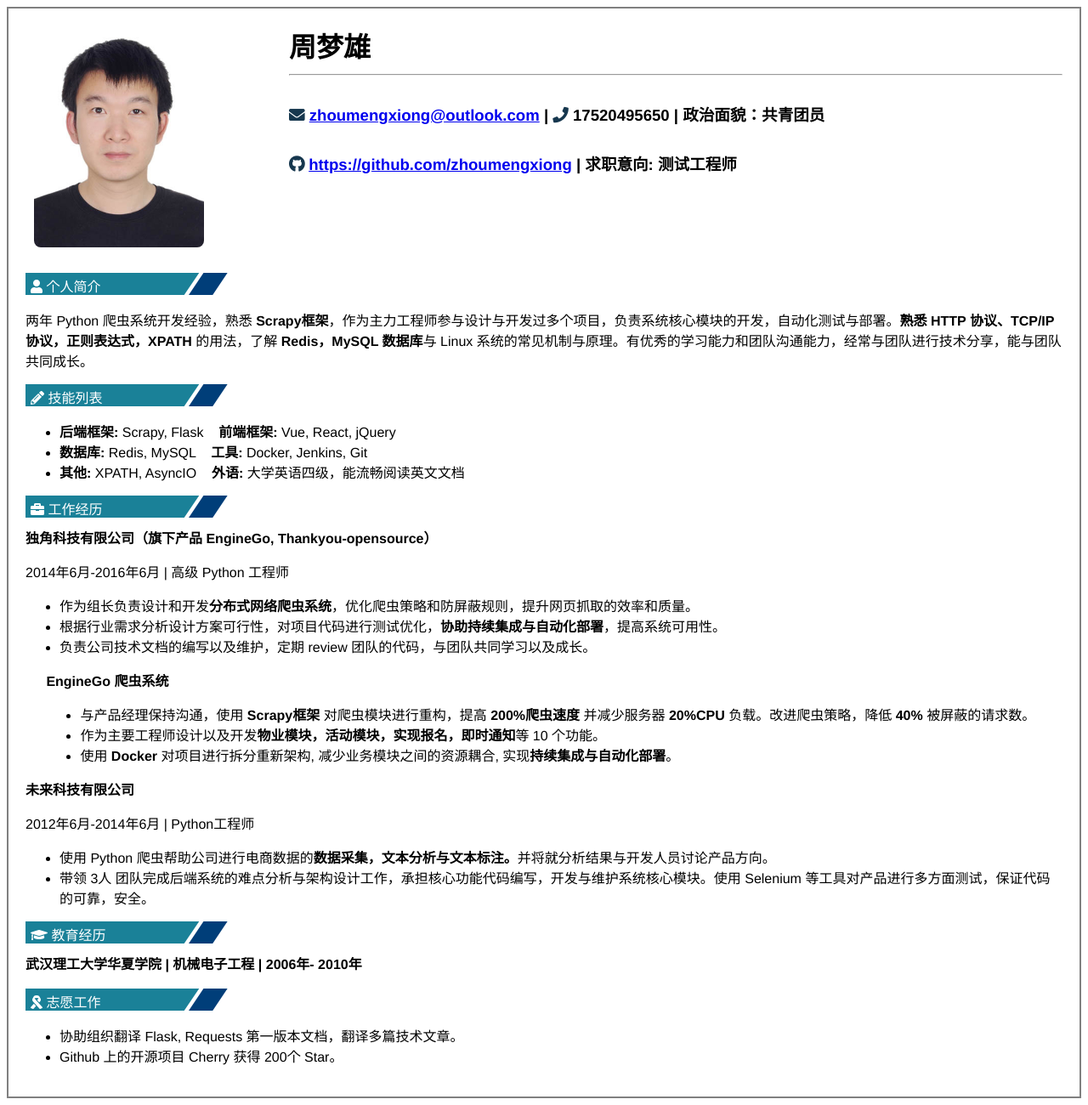
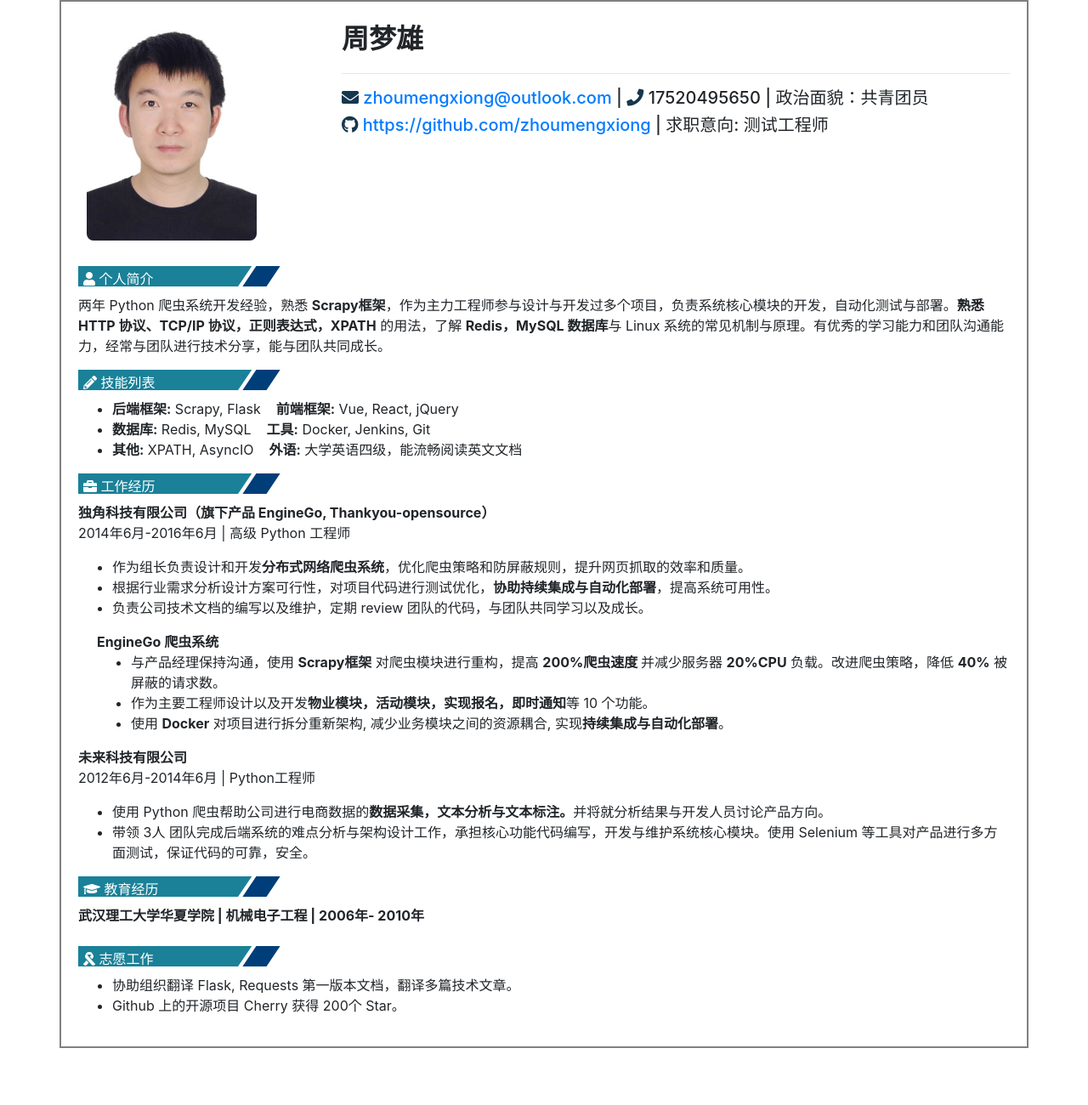
Before and after one commit to zhoumengxiong/MicroBlog, a Flask app: page /resume-web in a window 1280 px wide. Shown: the whole page at 85% size. After the commit the page ends 1233 px from the top, so only its background shows below. Run offline with Flask 2, Linux system fonts and the light colour scheme; some libraries are stand-ins or nearby versions.

Commit message:
update CSS

```diff
--- a/app/templates/WebDevelopResume.html
+++ b/app/templates/WebDevelopResume.html
@@ -10,12 +10,13 @@
     <link rel="stylesheet" href="{{ url_for('static', filename='fontawesome-all.min.css') }}">
     {#    <link rel="stylesheet" href="css/base.css">#}
     <link rel="stylesheet" href="{{ url_for('static', filename='base.css') }}">
+    {{ bootstrap.load_css() }}
 </head>
 <body>
 <!--
     整个文档的Div容器
 -->
-<div id="resume-framework">
+<div id="resume-framework" class="container">
     <!--
         base-info指基础信息，包括头像，姓名，邮箱，电话，链接等
     -->
```
